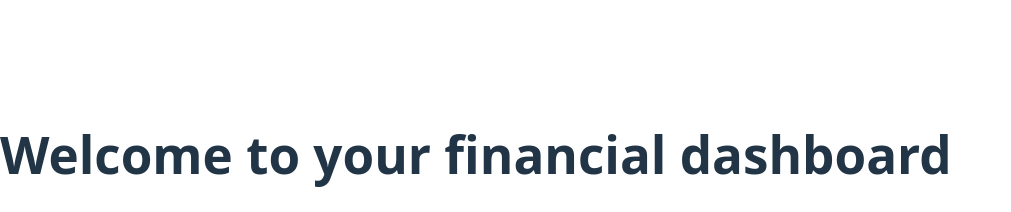
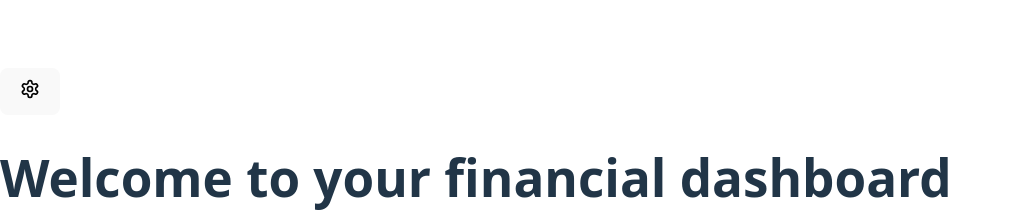
Before and after one commit to SemMTM/sems-financial-tracker, a React (Vite) app: page / in a window 1280 px wide. Shown: the part 226-438 px from the top of the page, without its empty margins (0-1011 px from the left). Built offline with nearby package versions, Linux system fonts and the light colour scheme; no server answers.

Commit message:
FEAT: Add empty setting page w navigation on home

```diff
--- a/package.json
+++ b/package.json
@@ -11,6 +11,7 @@
   },
   "dependencies": {
     "axios": "^1.8.4",
+    "lucide-react": "^0.487.0",
     "react": "^19.0.0",
     "react-dom": "^19.0.0",
     "react-router-dom": "^7.4.1"
--- a/src/App.jsx
+++ b/src/App.jsx
@@ -2,6 +2,7 @@ import { Routes, Route } from 'react-router-dom'
 import Home from './pages/Home'
 import SignInForm from './pages/auth/SignInForm'
 import SignUpForm from './pages/auth/SignUpForm'
+import SettingsPage from './pages/SettingsPage'
 
 function App() {
   return (
@@ -9,6 +10,7 @@ function App() {
       <Route path="/" element={<Home />} />
       <Route path="/signin" element={<SignInForm />} />
       <Route path="/signup" element={<SignUpForm />} />
+      <Route path="/settings" element={<SettingsPage />} />
     </Routes>
   )
 }
--- a/src/pages/Home.jsx
+++ b/src/pages/Home.jsx
@@ -1,9 +1,20 @@
 import React from 'react'
+import { Settings } from 'lucide-react'
+import { useNavigate } from 'react-router-dom'
 import ExpenditureList from '../components/ExpenditureList'
 
 const Home = () => {
+  const navigate = useNavigate()
+
   return (
     <div className="home-page">
+      <button
+        onClick={() => navigate('/settings')}
+        className="settings-button"
+        title="Settings"
+      >
+        <Settings size={20} />
+      </button>
       <h1>Welcome to your financial dashboard</h1>
       <ExpenditureList />
     </div>
--- /dev/null
+++ b/src/pages/SettingsPage.jsx
@@ -0,0 +1,12 @@
+import React from 'react'
+
+const SettingsPage = () => {
+    return (
+      <div className="settings-page">
+        <h2>Settings</h2>
+        <p>Here you can customize your preferences (coming soon).</p>
+      </div>
+    )
+  }
+
+  export default SettingsPage
```
Also changed, not shown: 1 other file (tests, documents, lock files or other folders).
